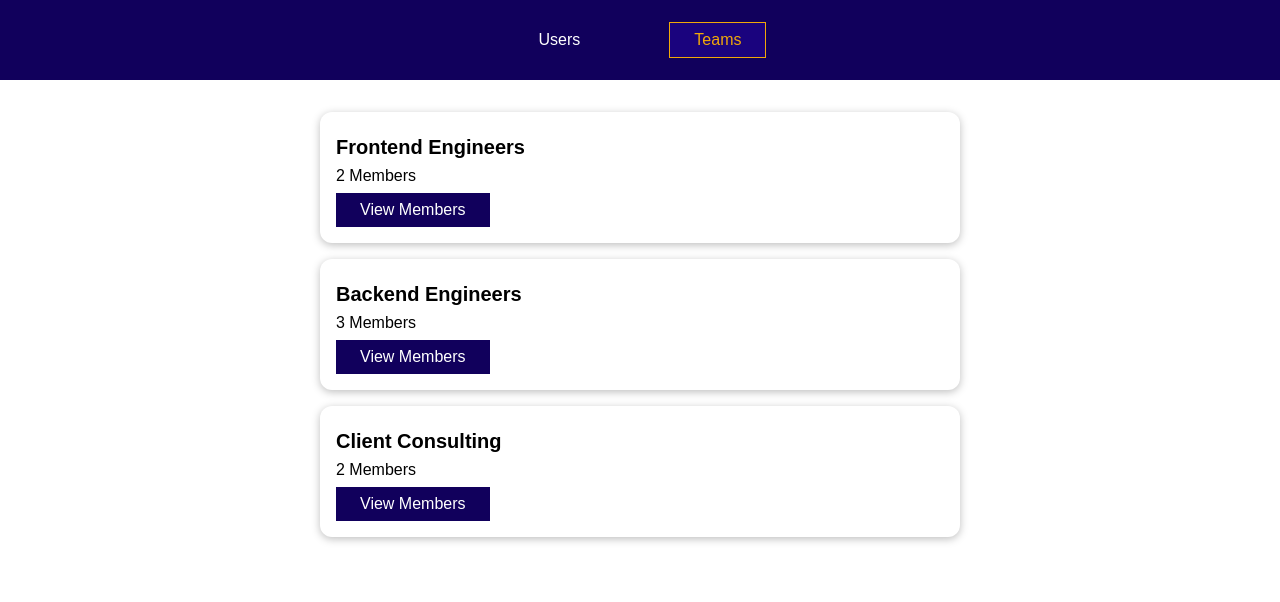
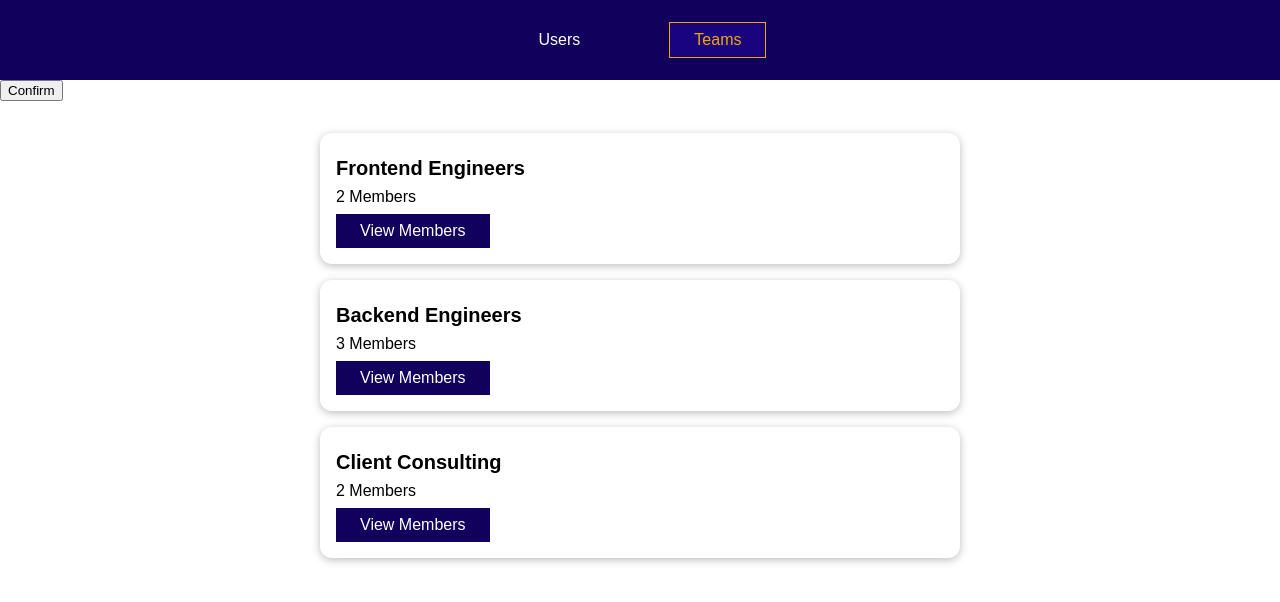
Before and after one commit to elmi-elmi/demo-vue-js-13, a Vue app: page /teams in a window 1280 px wide. Shown: the top 602 px of the page. Built offline with nearby package versions, Linux system fonts and the light colour scheme.

Commit message:
from the start of video 8

```diff
--- a/src/components/teams/TeamsList.vue
+++ b/src/components/teams/TeamsList.vue
@@ -1,4 +1,5 @@
 <template>
+  <button @click="confirmList">Confirm</button>
   <ul>
     <teams-item
       v-for="team in teams"
@@ -14,9 +15,16 @@ import TeamsItem from './TeamsItem.vue';
 
 export default {
   components: {
-    TeamsItem,
+    TeamsItem
   },
   inject: ['teams'],
+  methods: {
+    confirmList() {
+      this.$router.push('/users');
+      // this.$router.forward()
+      // this.$router.back()
+    }
+  }
 };
 </script>
 
```
